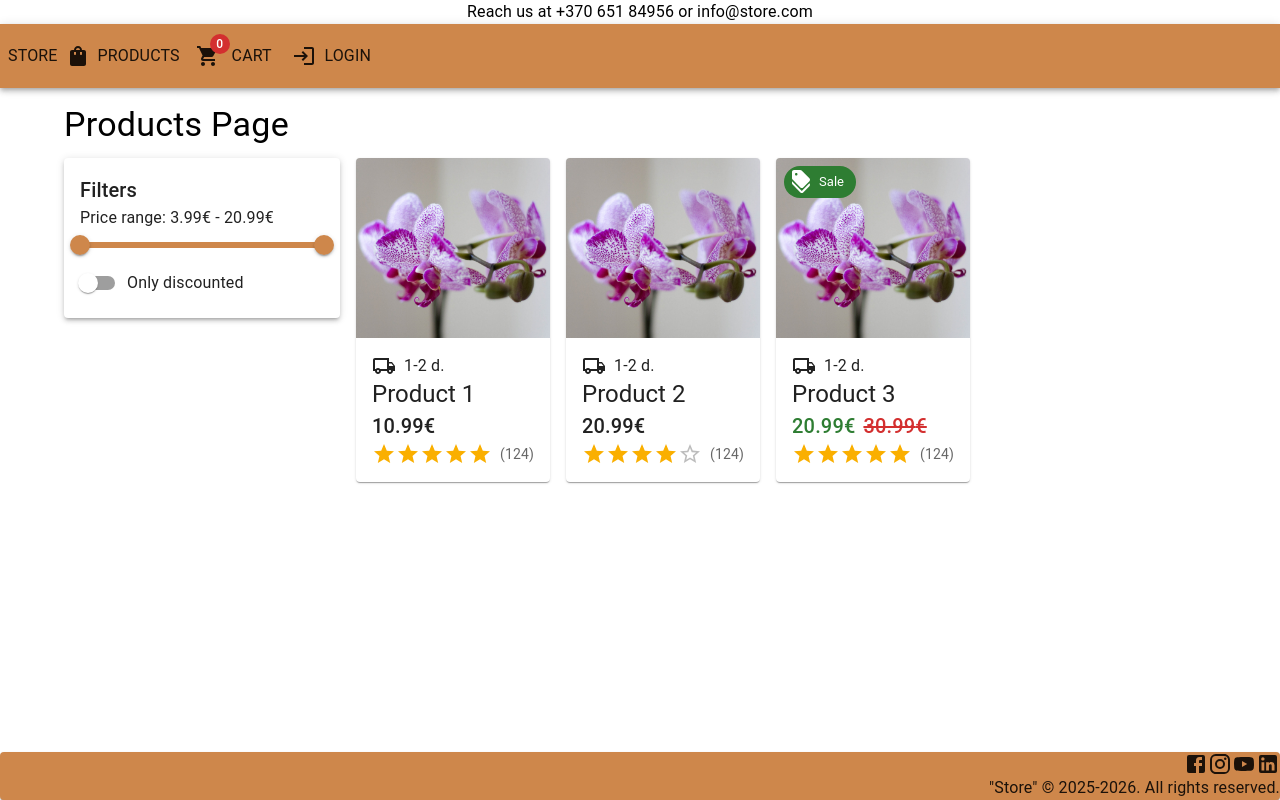
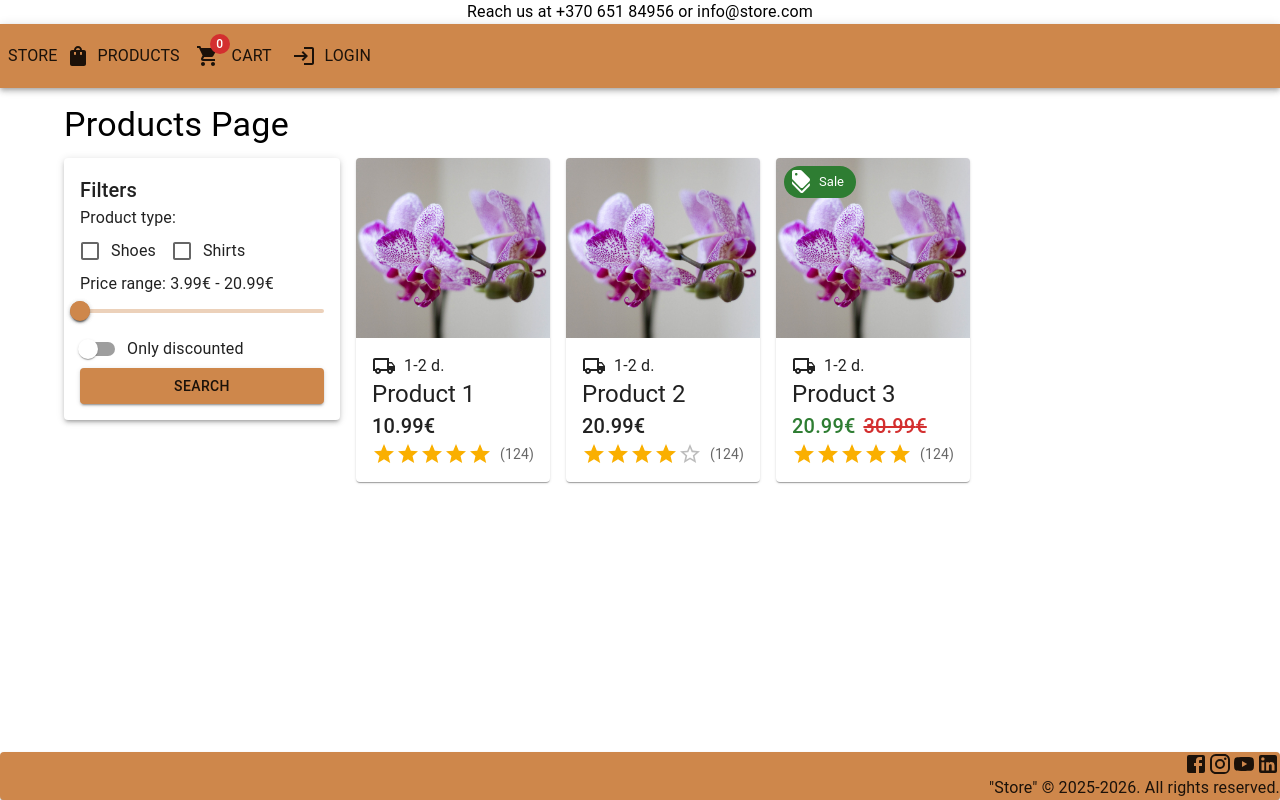
Before and after one commit to Nirtautas/BA-Usability-study-website-educational-website-fork, a Next.js app: page /en/products in a window 1280 px wide. Built offline with nearby package versions, Linux system fonts and the light colour scheme; what @mui/material-nextjs would draw is missing.

Commit message:
reformat filters

```diff
--- a/src/app/[locale]/page.tsx
+++ b/src/app/[locale]/page.tsx
@@ -1,5 +1,3 @@
-"use client";
-
 import { Typography } from "@mui/material";
 
 export default function Home() {
--- a/src/app/[locale]/products/page.tsx
+++ b/src/app/[locale]/products/page.tsx
@@ -1,7 +1,16 @@
 import ProductsPage from "@/components/pages/productsPage/productsPage";
 
-const Page = () => {
-  return <ProductsPage />;
+type PageProps = {
+  searchParams?: {
+    minPrice?: string;
+    maxPrice?: string;
+    onlyDiscounted?: string;
+    productType?: string | string[];
+  };
+};
+
+const Page = async ({ searchParams }: PageProps) => {
+  return <ProductsPage searchParams={await searchParams} />;
 };
 
 export default Page;
--- /dev/null
+++ b/src/components/pages/productsPage/productsFilter.tsx
@@ -0,0 +1,95 @@
+"use client";
+
+import { getPageUrl } from "@/data/constants";
+import { Product, ProductType } from "@/data/types";
+import { Button, Checkbox, FormControlLabel, Grid2, Link, Paper, Slider, Switch, Typography } from "@mui/material";
+import { useState } from "react";
+
+type Props = {
+  products: Product[];
+  appliedFilters: {
+    oldMinPrice: number;
+    oldMaxPrice: number;
+    oldOnlyDiscounted: boolean;
+    oldProductTypes: string[];
+  };
+};
+
+const ProductsFilter = ({ products, appliedFilters }: Props) => {
+  const prices = products.map((p) => p.discountedPrice ?? p.price);
+  const minPrice = Math.min(...prices);
+  const maxPrice = Math.max(...prices);
+
+  const [selectedMinPrice, setSelectedMinPrice] = useState<number>(appliedFilters.oldMinPrice ?? minPrice);
+  const [selectedMaxPrice, setSelectedMaxPrice] = useState<number>(appliedFilters.oldMaxPrice ?? maxPrice);
+  const [onlyDiscounted, setOnlyDiscounted] = useState(appliedFilters.oldOnlyDiscounted ?? false);
+  const [selectedTypes, setSelectedTypes] = useState<ProductType[]>(appliedFilters.oldProductTypes?.map((t) => t as ProductType) ?? []);
+
+  const getSearchString = () => {
+    const params = new URLSearchParams();
+
+    params.set("minPrice", selectedMinPrice.toString());
+    params.set("maxPrice", selectedMaxPrice.toString());
+    params.set("onlyDiscounted", onlyDiscounted.toString());
+    selectedTypes.forEach((type) => {
+      params.append("productType", type.toString());
+    });
+
+    return getPageUrl.products().concat(`?${params.toString()}`);
+  };
+
+  const handlePriceChange = (event: Event, newValue: number | number[]) => {
+    if (Array.isArray(newValue)) {
+      setSelectedMinPrice(newValue[0]);
+      setSelectedMaxPrice(newValue[1]);
+    }
+  };
+
+  return (
+    <Paper elevation={3} sx={{ padding: 2, width: "100%" }}>
+      <Typography variant="h6">Filters</Typography>
+      <Grid2>
+        <Typography>Product type:</Typography>
+        {Object.values(ProductType).map(
+          (type) =>
+            type !== ProductType.DeceptiveExtra && (
+              <FormControlLabel
+                key={type}
+                control={
+                  <Checkbox
+                    checked={selectedTypes.includes(type)}
+                    onChange={(e) => {
+                      if (e.target.checked) {
+                        setSelectedTypes([...selectedTypes, type]);
+                      } else {
+                        setSelectedTypes(selectedTypes.filter((t) => t !== type));
+                      }
+                    }}
+                  />
+                }
+                label={type}
+              />
+            ),
+        )}
+      </Grid2>
+      <Grid2>
+        <Typography>
+          Price range: {minPrice}€ - {maxPrice}€
+        </Typography>
+        <Slider value={[selectedMinPrice, selectedMaxPrice]} onChange={handlePriceChange} valueLabelDisplay="auto" min={minPrice} max={maxPrice} />
+      </Grid2>
+      <Grid2>
+        <FormControlLabel control={<Switch checked={onlyDiscounted} onChange={(e) => setOnlyDiscounted(e.target.checked)} />} label="Only discounted" />
+      </Grid2>
+      <Grid2>
+        <Link href={getSearchString()}>
+          <Button fullWidth variant="contained">
+            Search
+          </Button>
+        </Link>
+      </Grid2>
+    </Paper>
+  );
+};
+
+export default ProductsFilter;
--- a/src/components/pages/productsPage/productsPage.tsx
+++ b/src/components/pages/productsPage/productsPage.tsx
@@ -1,22 +1,42 @@
-"use client";
-
 import { products } from "@/data/entityData";
 import { ProductType } from "@/data/types";
-import { Container, FormControlLabel, Grid2, Paper, Slider, Switch, Typography } from "@mui/material";
-import { useState } from "react";
+import { Container, Grid2, Typography } from "@mui/material";
 import ProductCard from "./productCard";
+import ProductsFilter from "./productsFilter";
 
-const prices = products.map((p) => p.discountedPrice ?? p.price);
-const minPrice = Math.min(...prices);
-const maxPrice = Math.max(...prices);
+type Props = {
+  searchParams?: {
+    minPrice?: string;
+    maxPrice?: string;
+    onlyDiscounted?: string;
+    productType?: string | string[];
+  };
+};
 
-const ProductsPage = () => {
-  const [priceRange, setPriceRange] = useState<[number, number]>([minPrice, maxPrice]);
-  const [onlyDiscounted, setOnlyDiscounted] = useState(false);
+const ProductsPage = ({ searchParams }: Props) => {
+  const minPrice = Number(searchParams?.minPrice);
+  const maxPrice = Number(searchParams?.maxPrice);
+  const onlyDiscounted = searchParams?.onlyDiscounted === "true";
+  const productTypes: string[] = searchParams?.productType ? (Array.isArray(searchParams.productType) ? searchParams.productType : [searchParams.productType]) : [];
 
-  const handlePriceChange = (event: Event, newValue: number | number[]) => {
-    setPriceRange(newValue as [number, number]);
-  };
+  const filteredOutProducts = products
+    .filter((product) => product.type !== ProductType.DeceptiveExtra)
+    .filter((product) => {
+      if (Number.isNaN(minPrice)) return true;
+      return (product.discountedPrice ?? product.price) >= minPrice;
+    })
+    .filter((product) => {
+      if (Number.isNaN(maxPrice)) return true;
+      return (product.discountedPrice ?? product.price) <= maxPrice;
+    })
+    .filter((product) => {
+      if (!onlyDiscounted) return true;
+      return product?.discountedPrice && product.discountedPrice > 0;
+    })
+    .filter((product) => {
+      if (productTypes.length === 0) return true;
+      return productTypes.includes(product.type);
+    });
 
   return (
     <Container>
@@ -26,29 +46,13 @@ const ProductsPage = () => {
 
       <Grid2 container spacing={2} justifyContent="center" sx={{ alignItems: "flex-start" }}>
         <Grid2 container size={3}>
-          <Paper elevation={3} sx={{ padding: 2, width: "100%" }}>
-            <Typography variant="h6">Filters</Typography>
-
-            <Grid2>
-              <Typography>
-                Price range: {minPrice}€ - {maxPrice}€
-              </Typography>
-              <Slider value={priceRange} onChange={handlePriceChange} valueLabelDisplay="auto" min={minPrice} max={maxPrice} />
-            </Grid2>
-            <Grid2>
-              <FormControlLabel control={<Switch checked={onlyDiscounted} onChange={(e) => setOnlyDiscounted(e.target.checked)} />} label="Only discounted" />
-            </Grid2>
-          </Paper>
+          <ProductsFilter products={products} appliedFilters={{ oldMinPrice: minPrice, oldMaxPrice: maxPrice, oldOnlyDiscounted: onlyDiscounted, oldProductTypes: productTypes }} />
         </Grid2>
 
         <Grid2 container size={9} spacing={2}>
-          {products
-            .filter((product) => product.type !== ProductType.DeceptiveExtra)
-            .filter((product) => (product.discountedPrice ?? product.price) >= priceRange[0] && (product.discountedPrice ?? product.price) <= priceRange[1])
-            .filter((product) => !onlyDiscounted || (product.discountedPrice !== undefined && product.discountedPrice > 0))
-            .map((product) => (
-              <ProductCard key={product.id} item={product} />
-            ))}
+          {filteredOutProducts.map((product) => (
+            <ProductCard key={product.id} item={product} />
+          ))}
         </Grid2>
       </Grid2>
     </Container>
--- a/src/data/entityData.ts
+++ b/src/data/entityData.ts
@@ -33,7 +33,7 @@ export const products: Product[] = [
   },
   {
     id: 4,
-    type: ProductType.Shoes,
+    type: ProductType.Shirts,
     name: "Product 3",
     description: "This is the description for Product 3",
     price: 30.99,
--- a/src/data/types.ts
+++ b/src/data/types.ts
@@ -12,8 +12,9 @@ export type Product = {
 };
 
 export enum ProductType {
-  Shoes = "shoes",
-  DeceptiveExtra = "extra"
+  Shoes = "Shoes",
+  Shirts = "Shirts",
+  DeceptiveExtra = "Extra"
 }
 
 export type CartItem = {
```
